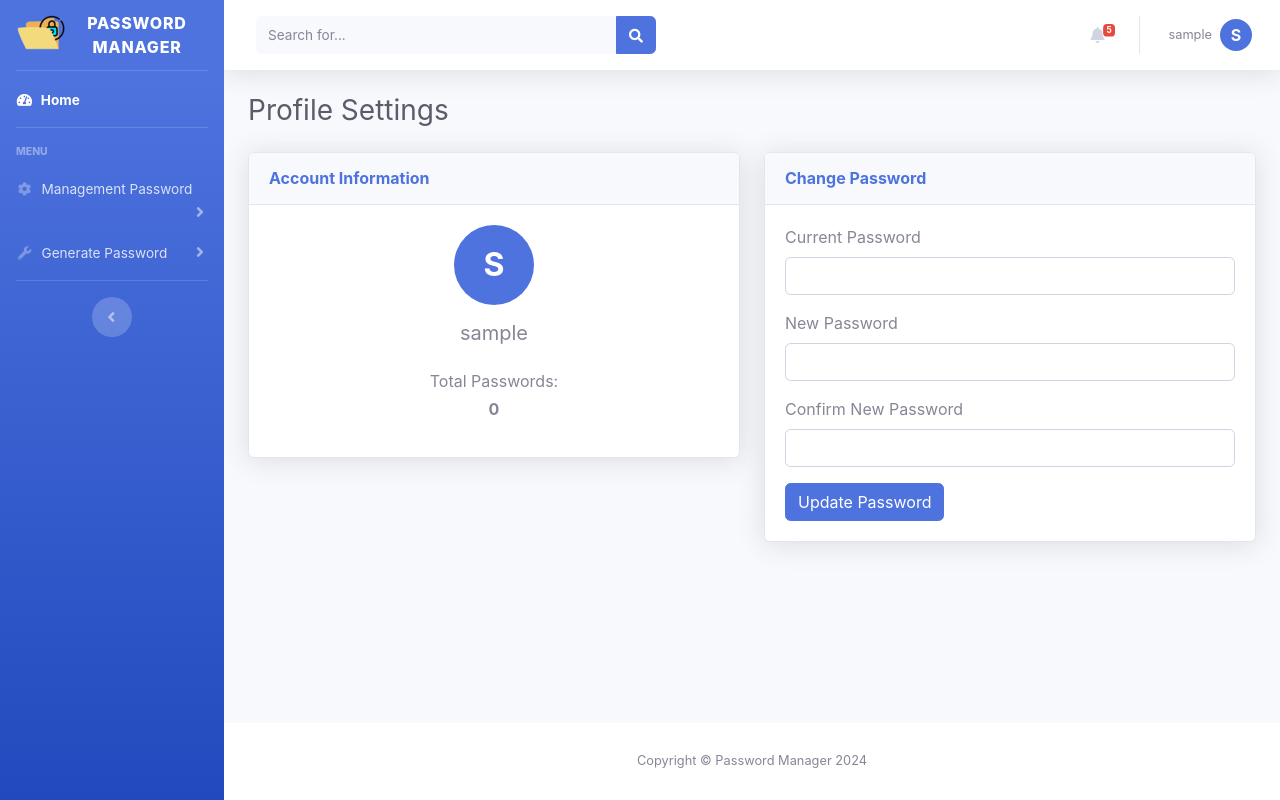
After one commit to RigenEdnu/Pw-Manager-Web, a Flask app: page /profile/settings in a window 1280 px wide. The commit adds this page. Run offline with Flask 3, Linux system fonts and the light colour scheme; the visitor is signed in with stand-in values (Sample User, id 1); some libraries are stand-ins or nearby versions.

Commit message:
menambahkan setting

```diff
--- a/app.py
+++ b/app.py
@@ -392,5 +392,57 @@ def create_password():
         flash(f'Error: {str(e)}', 'danger')
         return redirect(url_for('generate_password'))
 
+@app.route('/profile/settings', methods=['GET', 'POST'])
+@login_required
+def profile_settings():
+    if request.method == 'POST':
+        action = request.form.get('action')
+
+        if action == 'change_password':
+            current_password = request.form.get('current_password')
+            new_password = request.form.get('new_password')
+            confirm_password = request.form.get('confirm_password')
+
+            # Basic validation
+            if not all([current_password, new_password, confirm_password]):
+                flash('All fields are required', 'danger')
+                return redirect(url_for('profile_settings'))
+
+            if new_password != confirm_password:
+                flash('New passwords do not match', 'danger')
+                return redirect(url_for('profile_settings'))
+
+            if len(new_password) < 5:
+                flash('Password must be at least 5 characters long', 'danger')
+                return redirect(url_for('profile_settings'))
+
+            # Verify current password
+            users = load_users()
+            user = next((u for u in users if u['username'] == session['username']), None)
+
+            if not user or user['password'] != encrypt_password(current_password):
+                flash('Current password is incorrect', 'danger')
+                return redirect(url_for('profile_settings'))
+
+            # Update password
+            user['password'] = encrypt_password(new_password)
+            save_users(users)
+
+            flash('Password updated successfully', 'success')
+            return redirect(url_for('profile_settings'))
+
+    # Get user info
+    user_passwords = get_user_passwords(session['username'])
+    total_passwords = len(user_passwords)
+
+    # Get registration date (optional)
+    users = load_users()
+    user = next((u for u in users if u['username'] == session['username']), None)
+    user_info = {'joined_date': 'Not available'} if not user else user
+
+    return render_template('profile/settings.html',
+                         total_passwords=total_passwords,
+                         user_info=user_info)
+
 if __name__ == '__main__':
     app.run(debug=True)
--- a/database/login_history.json
+++ b/database/login_history.json
@@ -1,9 +1,5 @@
 {
     "history": [
-        {
-            "username": "admin",
-            "timestamp": "2025-01-04 11:46:00"
-        },
         {
             "username": "admin",
             "timestamp": "2025-01-04 11:46:56"
@@ -19,6 +15,10 @@
         {
             "username": "admin",
             "timestamp": "2025-01-05 07:31:16"
+        },
+        {
+            "username": "admin",
+            "timestamp": "2025-01-05 08:13:08"
         }
     ]
 }
--- a/templates/base.html
+++ b/templates/base.html
@@ -217,7 +217,7 @@
                             <!-- Dropdown - User Information -->
                             <div class="dropdown-menu dropdown-menu-right shadow animated--grow-in"
                                 aria-labelledby="userDropdown">
-                                <a class="dropdown-item" href="#">
+                                <a class="dropdown-item" href="{{ url_for('profile_settings') }}">
                                     <i class="fas fa-user fa-sm fa-fw mr-2 text-gray-400"></i>
                                     Profile
                                 </a>
--- /dev/null
+++ b/templates/profile/settings.html
@@ -0,0 +1,70 @@
+{% extends "base.html" %}
+
+{% block content %}
+<div class="container-fluid">
+    <h1 class="h3 mb-4 text-gray-800">Profile Settings</h1>
+
+    {% with messages = get_flashed_messages(with_categories=true) %}
+        {% if messages %}
+            {% for category, message in messages %}
+                <div class="alert alert-{{ category }} alert-dismissible fade show" role="alert">
+                    {{ message }}
+                    <button type="button" class="close" data-dismiss="alert" aria-label="Close">
+                        <span aria-hidden="true">&times;</span>
+                    </button>
+                </div>
+            {% endfor %}
+        {% endif %}
+    {% endwith %}
+
+    <div class="row">
+        <!-- Profile Info Card -->
+        <div class="col-lg-6">
+            <div class="card shadow mb-4">
+                <div class="card-header py-3">
+                    <h6 class="m-0 font-weight-bold text-primary">Account Information</h6>
+                </div>
+                <div class="card-body">
+                    <div class="text-center mb-4">
+                        <div class="profile-letter mx-auto mb-3" style="width: 5rem; height: 5rem; font-size: 2rem;">
+                            {{ session.username[0] if session.username else 'U' }}
+                        </div>
+                        <h5 class="mb-0">{{ session.username }}</h5>
+                    </div>
+                    <div class="text-center mt-3">
+                        <p class="text-muted mb-1">Total Passwords:</p>
+                        <p class="font-weight-bold mb-3">{{ total_passwords }}</p>
+                    </div>
+                </div>
+            </div>
+        </div>
+
+        <!-- Change Password Card -->
+        <div class="col-lg-6">
+            <div class="card shadow mb-4">
+                <div class="card-header py-3">
+                    <h6 class="m-0 font-weight-bold text-primary">Change Password</h6>
+                </div>
+                <div class="card-body">
+                    <form method="POST" action="{{ url_for('profile_settings') }}">
+                        <input type="hidden" name="action" value="change_password">
+                        <div class="form-group">
+                            <label>Current Password</label>
+                            <input type="password" class="form-control" name="current_password" required>
+                        </div>
+                        <div class="form-group">
+                            <label>New Password</label>
+                            <input type="password" class="form-control" name="new_password" required>
+                        </div>
+                        <div class="form-group">
+                            <label>Confirm New Password</label>
+                            <input type="password" class="form-control" name="confirm_password" required>
+                        </div>
+                        <button type="submit" class="btn btn-primary">Update Password</button>
+                    </form>
+                </div>
+            </div>
+        </div>
+    </div>
+</div>
+{% endblock %}
```
